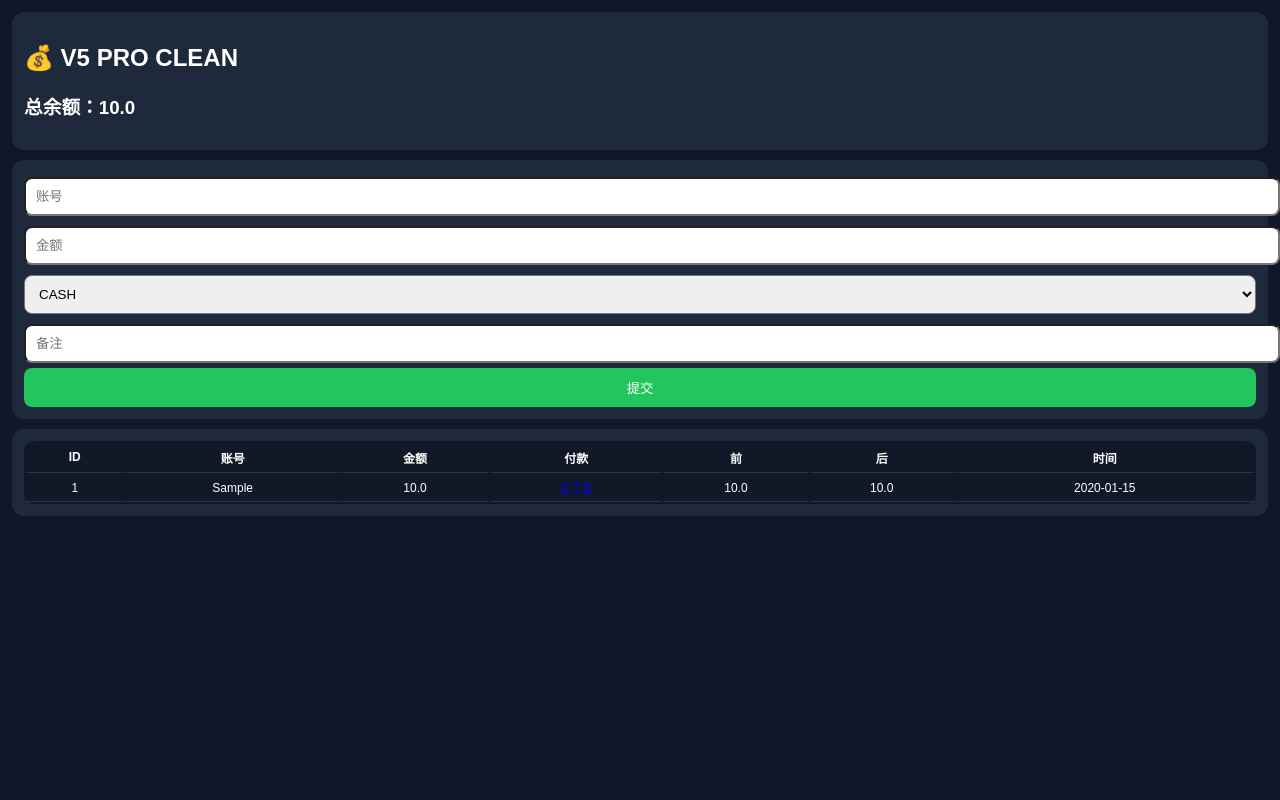
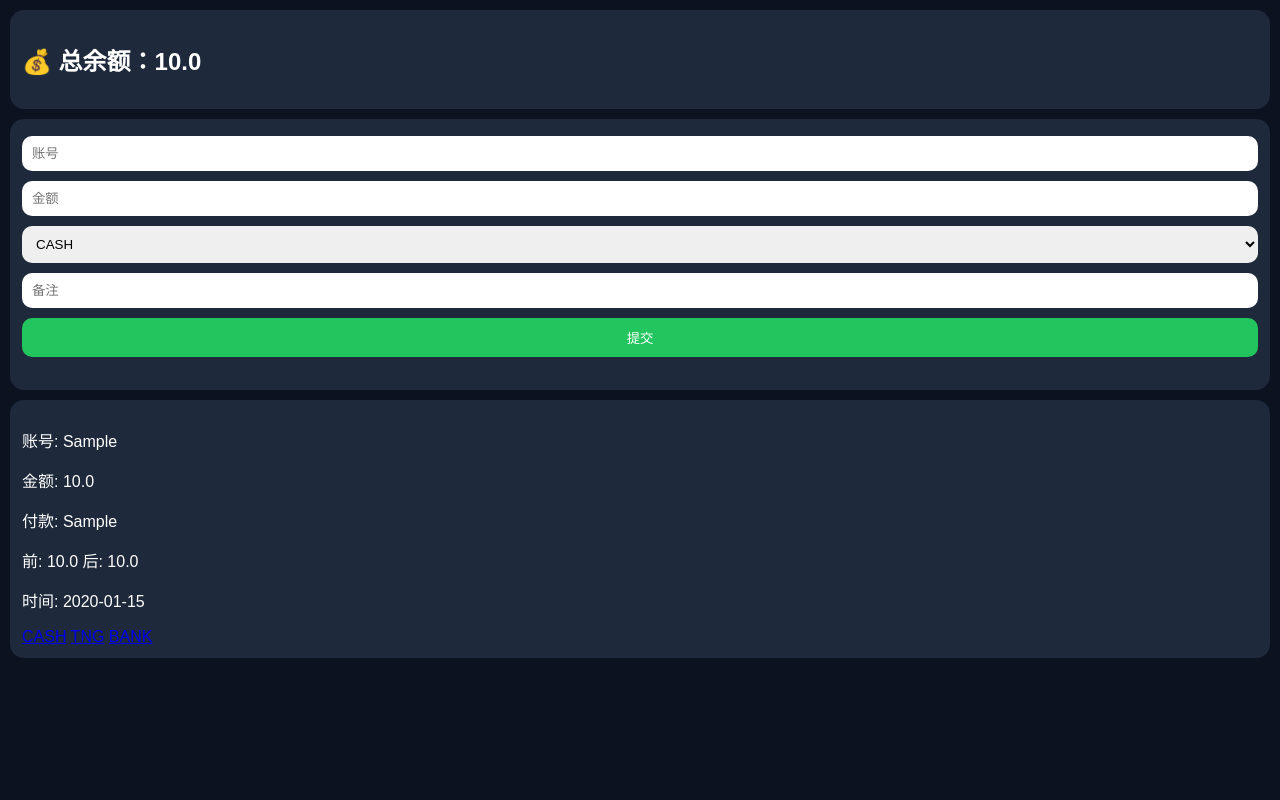
Before and after one commit to cyi072907-cpu/finance-systemi, a Flask app: page /dashboard in a window 1280 px wide. Run offline with Flask 3, Linux system fonts and the light colour scheme; the visitor is signed in with stand-in values (Sample User, id 1); tables that the repository leaves empty hold one stand-in row (values such as "Sample post").

Commit message:
更新 dashboard.html

```diff
--- a/templates/dashboard.html
+++ b/templates/dashboard.html
@@ -1,31 +1,11 @@
-<!DOCTYPE html>
-<html>
-<head>
-<meta charset="utf-8">
-<meta name="viewport" content="width=device-width, initial-scale=1">
-<title>V5 PRO CLEAN</title>
-
-<style>
-body{margin:0;font-family:Arial;background:#0f172a;color:white}
-.container{padding:12px}
-.card{background:#1e293b;padding:12px;border-radius:12px;margin-bottom:10px}
-input,select{width:100%;padding:10px;margin:5px 0;border-radius:8px}
-button{width:100%;padding:10px;background:#22c55e;color:white;border:none;border-radius:8px}
-table{width:100%;font-size:12px;background:#111827;border-radius:10px}
-td,th{padding:6px;text-align:center;border-bottom:1px solid #333}
-</style>
-</head>
-
-<body>
-<div class="container">
+<link rel="stylesheet" href="/static/style.css">
 
 <div class="card">
-<h2>💰 V5 PRO CLEAN</h2>
-<h3>总余额：{{total}}</h3>
+<h2>💰 总余额：{{total}}</h2>
 </div>
 
 <div class="card">
-<form action="/add" method="post">
+<form method="POST" action="/add">
 <input name="account" placeholder="账号">
 <input name="amount" placeholder="金额">
 
@@ -33,7 +13,6 @@ td,th{padding:6px;text-align:center;border-bottom:1px solid #333}
 <option>CASH</option>
 <option>TNG</option>
 <option>BANK</option>
-<option>OTHER</option>
 <option>OUT</option>
 </select>
 
@@ -42,30 +21,16 @@ td,th{padding:6px;text-align:center;border-bottom:1px solid #333}
 </form>
 </div>
 
+{% for r in data %}
 <div class="card">
-<table>
-<tr>
-<th>ID</th><th>账号</th><th>金额</th><th>付款</th><th>前</th><th>后</th><th>时间</th>
-</tr>
+<p>账号: {{r[1]}}</p>
+<p>金额: {{r[2]}}</p>
+<p>付款: {{r[3]}}</p>
+<p>前: {{r[5]}} 后: {{r[6]}}</p>
+<p>时间: {{r[7]}}</p>
 
-{% for r in data %}
-<tr>
-<td>{{r[0]}}</td>
-<td>{{r[1]}}</td>
-<td>{{r[2]}}</td>
-<td>
-<a href="/update_payment/{{r[0]}}/CASH">C</a>
-<a href="/update_payment/{{r[0]}}/TNG">T</a>
-<a href="/update_payment/{{r[0]}}/BANK">B</a>
-</td>
-<td>{{r[5]}}</td>
-<td>{{r[6]}}</td>
-<td>{{r[7]}}</td>
-</tr>
+<a href="/edit_payment/{{r[0]}}/CASH">CASH</a>
+<a href="/edit_payment/{{r[0]}}/TNG">TNG</a>
+<a href="/edit_payment/{{r[0]}}/BANK">BANK</a>
+</div>
 {% endfor %}
-</table>
-</div>
-
-</div>
-</body>
-</html>
```
